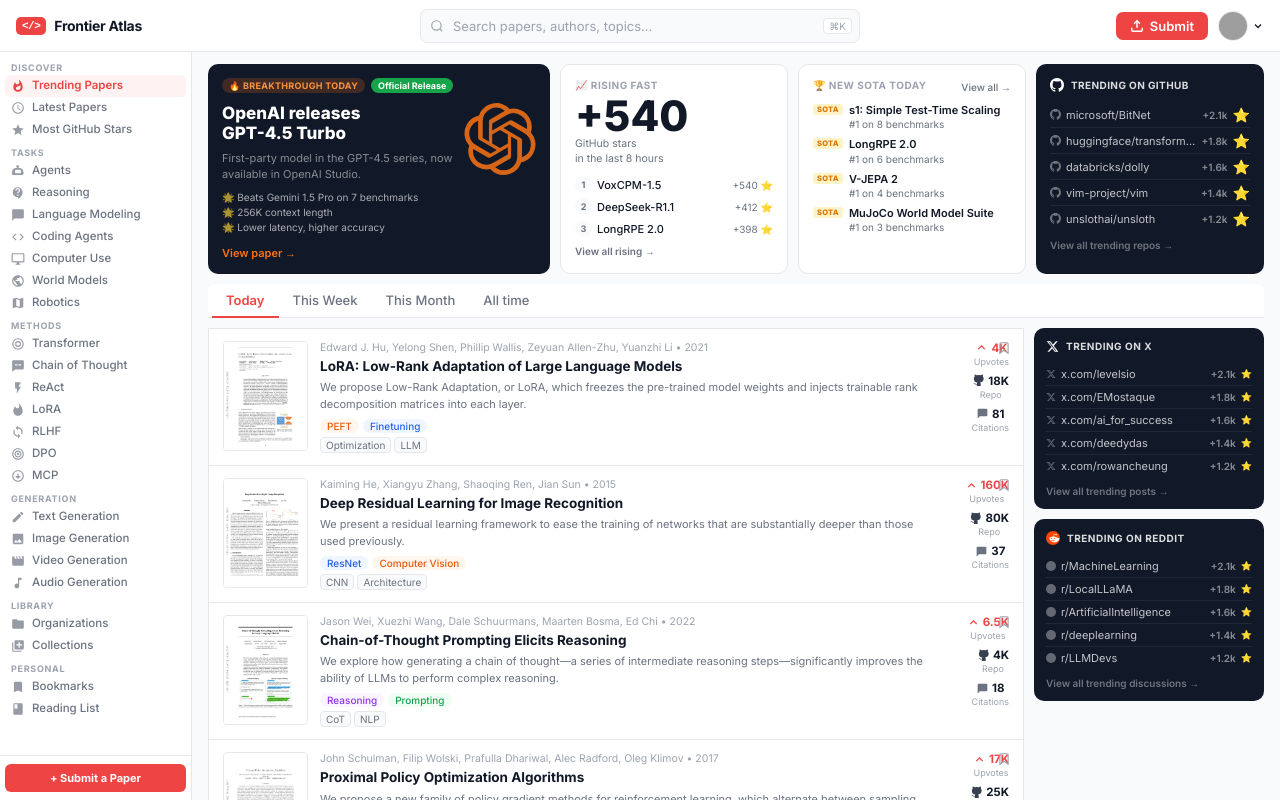
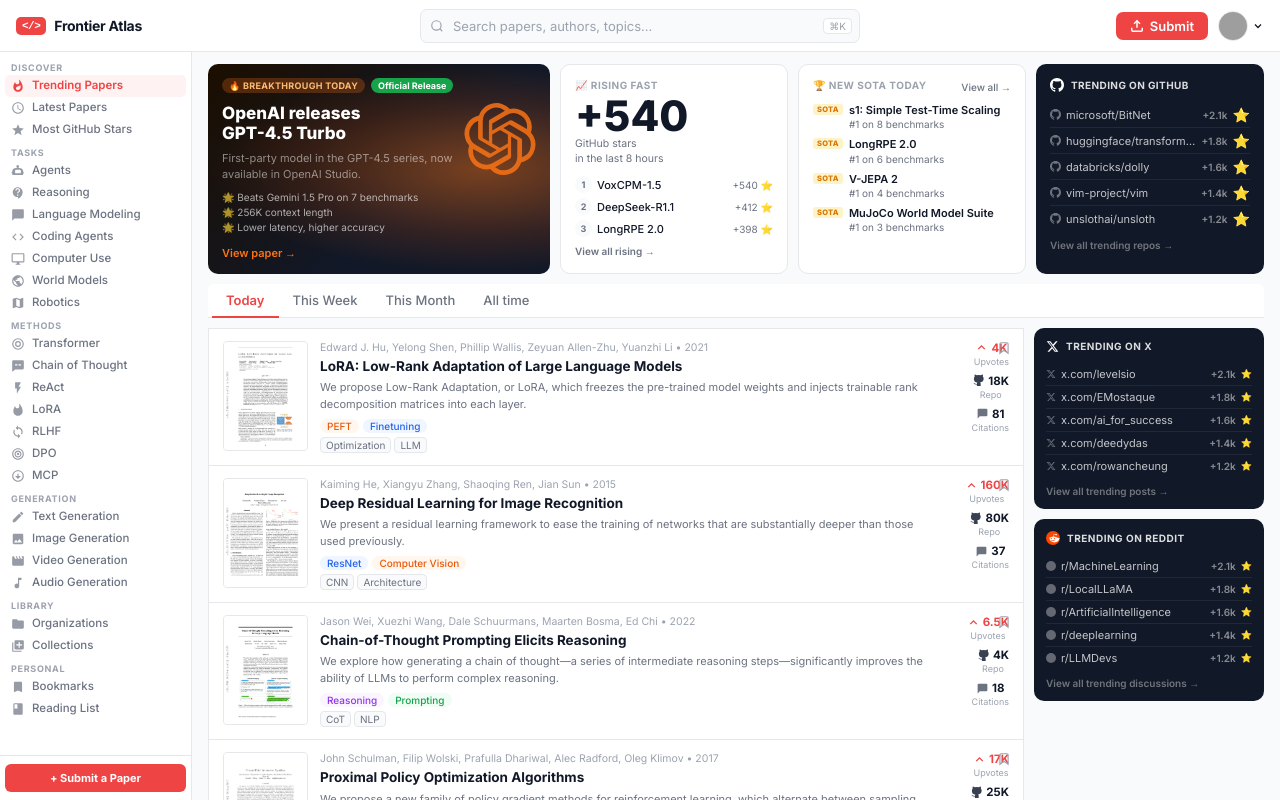
Before and after one commit to Deepak-Solanki04/Frontier_Atlas, a Next.js app: page /trending in a window 1280 px wide. Built offline with nearby package versions, Linux system fonts and the light colour scheme; grey boxes are pictures that could not be loaded.

Commit message:
Fix: breakthrough card orange radial gradient bg, remove stray orange text

```diff
--- a/app/[slug]/page.tsx
+++ b/app/[slug]/page.tsx
@@ -60,8 +60,8 @@ export default async function TopicPage({ params }: { params: Promise<{ slug: st
       {isTrending && (
         <div className="hero-row">
 
-          {/* Card 1 — BREAKTHROUGH TODAY (dark bg, orange accent) */}
-          <div className="hcard hcard-dark">
+          {/* Card 1 — BREAKTHROUGH TODAY (dark bg, orange radial gradient) */}
+          <div className="hcard hcard-dark hcard-orange-gradient">
             <div className="hcard-badges">
               <span className="badge-bt">🔥 BREAKTHROUGH TODAY</span>
               <span className="badge-release">Official Release</span>
--- a/app/globals.css
+++ b/app/globals.css
@@ -254,6 +254,13 @@ button { cursor: pointer; border: none; background: transparent; font-family: in
   color: white;
 }
 
+/* Breakthrough Today — orange gradient variant */
+.hcard-dark.hcard-orange-gradient {
+  background:
+    radial-gradient(ellipse at 80% 50%, rgba(249,115,22,0.45) 0%, rgba(234,88,12,0.15) 45%, transparent 70%),
+    linear-gradient(135deg, #1c0e00 0%, #111827 60%);
+}
+
 /* Light card (Rising Fast, SOTA) */
 .hcard-light {
   background: var(--white);
@@ -271,8 +278,8 @@ button { cursor: pointer; border: none; background: transparent; font-family: in
 }
 
 .badge-bt {
-  background: rgba(249,115,22,0.2);
-  color: #fb923c;
+  background: rgba(249,115,22,0.25);
+  color: #fdba74;
   font-size: 9px;
   font-weight: 700;
   padding: 2px 7px;
```
